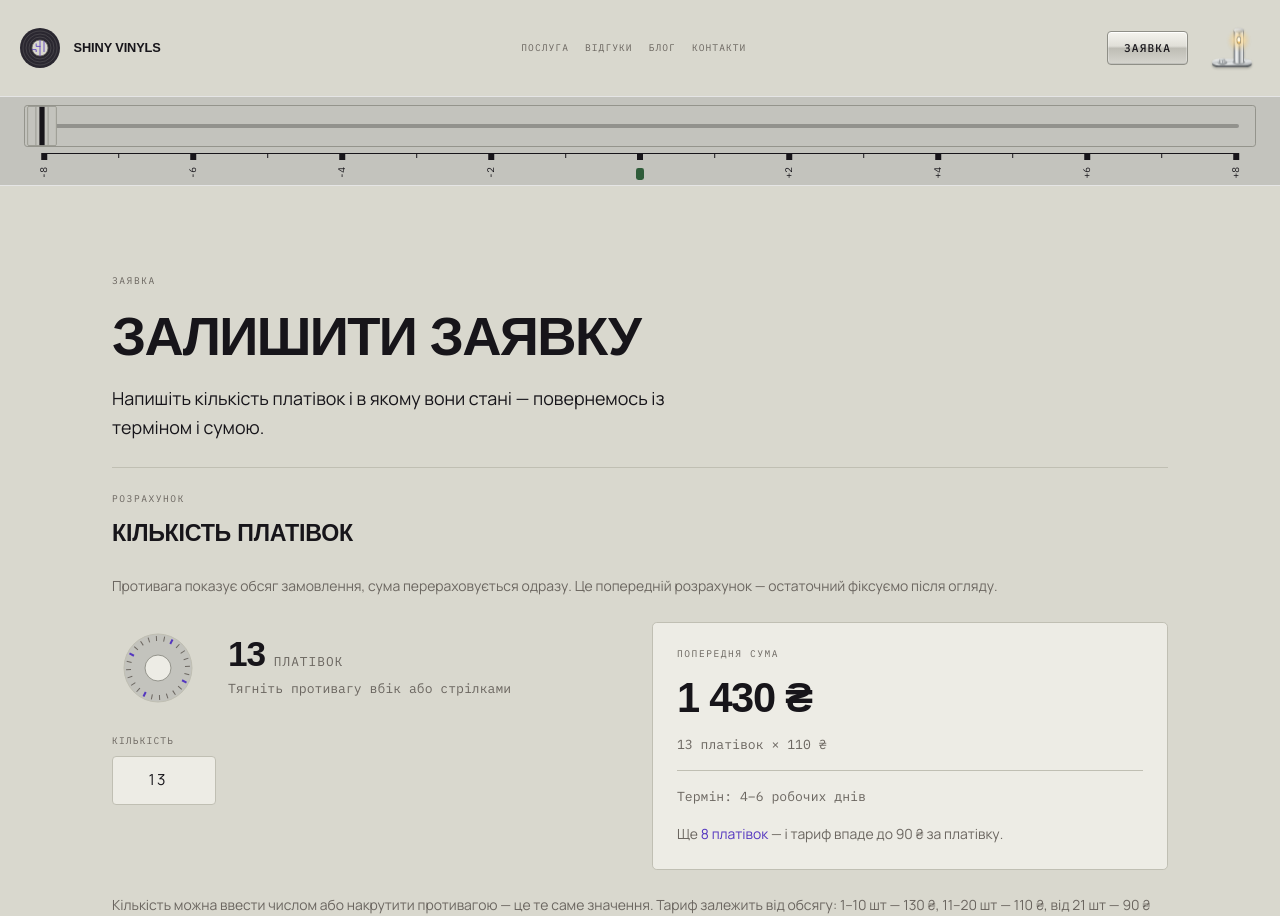
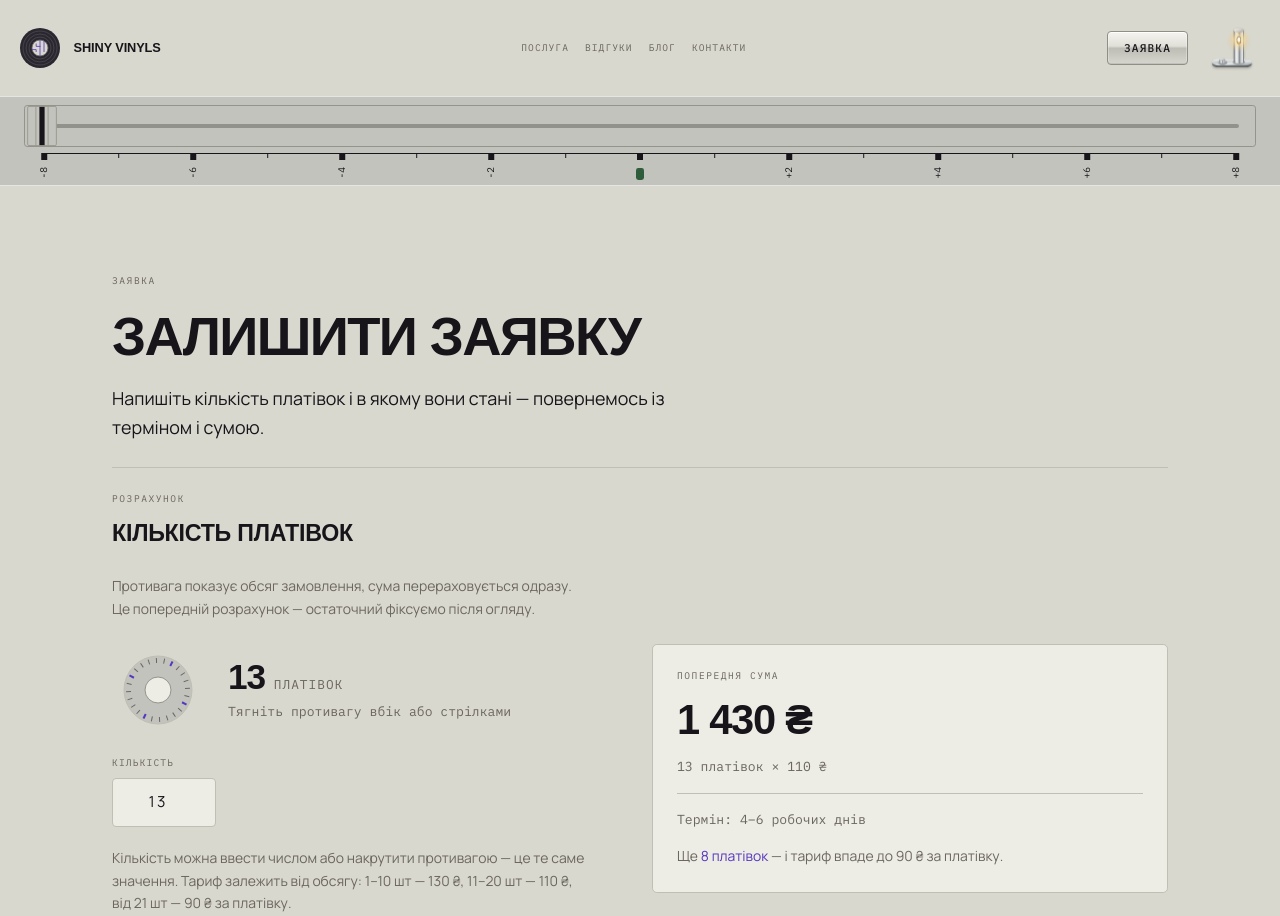
Before and after one commit to TolikSyedin/shiny-vinyls, a Next.js app: page /request in a window 1280 px wide. Shown: the top 916 px of the page. Built offline with nearby package versions, Linux system fonts and the light colour scheme; a web font is replaced by a local one.

Commit message:
Switch grid with flexbox

```diff
--- a/components/calculator/price-panel.tsx
+++ b/components/calculator/price-panel.tsx
@@ -18,7 +18,7 @@ export function PricePanel({ quantity }: { quantity: number }) {
 
   return (
     <Card>
-      <div className="grid gap-[1rem]">
+      <div className="flex flex-col gap-[1rem]">
         <Eyebrow>Попередня сума</Eyebrow>
 
         <Readout size="xl">{formatHryvnia(totalPrice(value))} ₴</Readout>
--- a/components/calculator/vinyl-calculator.tsx
+++ b/components/calculator/vinyl-calculator.tsx
@@ -22,38 +22,38 @@ export function VinylCalculator({
 
   return (
     <Section>
-      <div className="grid gap-[1.5rem]">
+      <div className="flex flex-col gap-[1.5rem]">
         <SectionHeading eyebrow="Розрахунок">Кількість платівок</SectionHeading>
 
-        <Note className="max-w-none">
+        <Note>
           Противага показує обсяг замовлення, сума перераховується одразу. Це
           попередній розрахунок — остаточний фіксуємо після огляду.
         </Note>
 
-        <div className="grid gap-[1.5rem] lg:grid-cols-2 lg:items-start">
-          <div className="grid justify-items-start gap-[1.25rem]">
+        <div className="grid grid-cols-[repeat(auto-fit,minmax(17.5rem,1fr))] items-start gap-[1.5rem]">
+          <div className="flex flex-col items-start gap-[1.25rem]">
             <CounterweightKnob
               quantity={quantity}
               onQuantityChange={setQuantity}
             />
 
             <QuantityInput quantity={quantity} onQuantityChange={setQuantity} />
+
+            <Note>
+              Кількість можна ввести числом або накрутити противагою — це те
+              саме значення. Тариф залежить від обсягу:{' '}
+              {priceTierRanges()
+                .map(
+                  ({ rangeLabel, pricePerVinyl }) =>
+                    `${rangeLabel} — ${pricePerVinyl} ₴`,
+                )
+                .join(', ')}{' '}
+              за платівку.
+            </Note>
           </div>
 
           <PricePanel quantity={quantity} />
         </div>
-
-        <Note className="max-w-none">
-          Кількість можна ввести числом або накрутити противагою — це те саме
-          значення. Тариф залежить від обсягу:{' '}
-          {priceTierRanges()
-            .map(
-              ({ rangeLabel, pricePerVinyl }) =>
-                `${rangeLabel} — ${pricePerVinyl} ₴`,
-            )
-            .join(', ')}{' '}
-          за платівку.
-        </Note>
       </div>
     </Section>
   )
```
